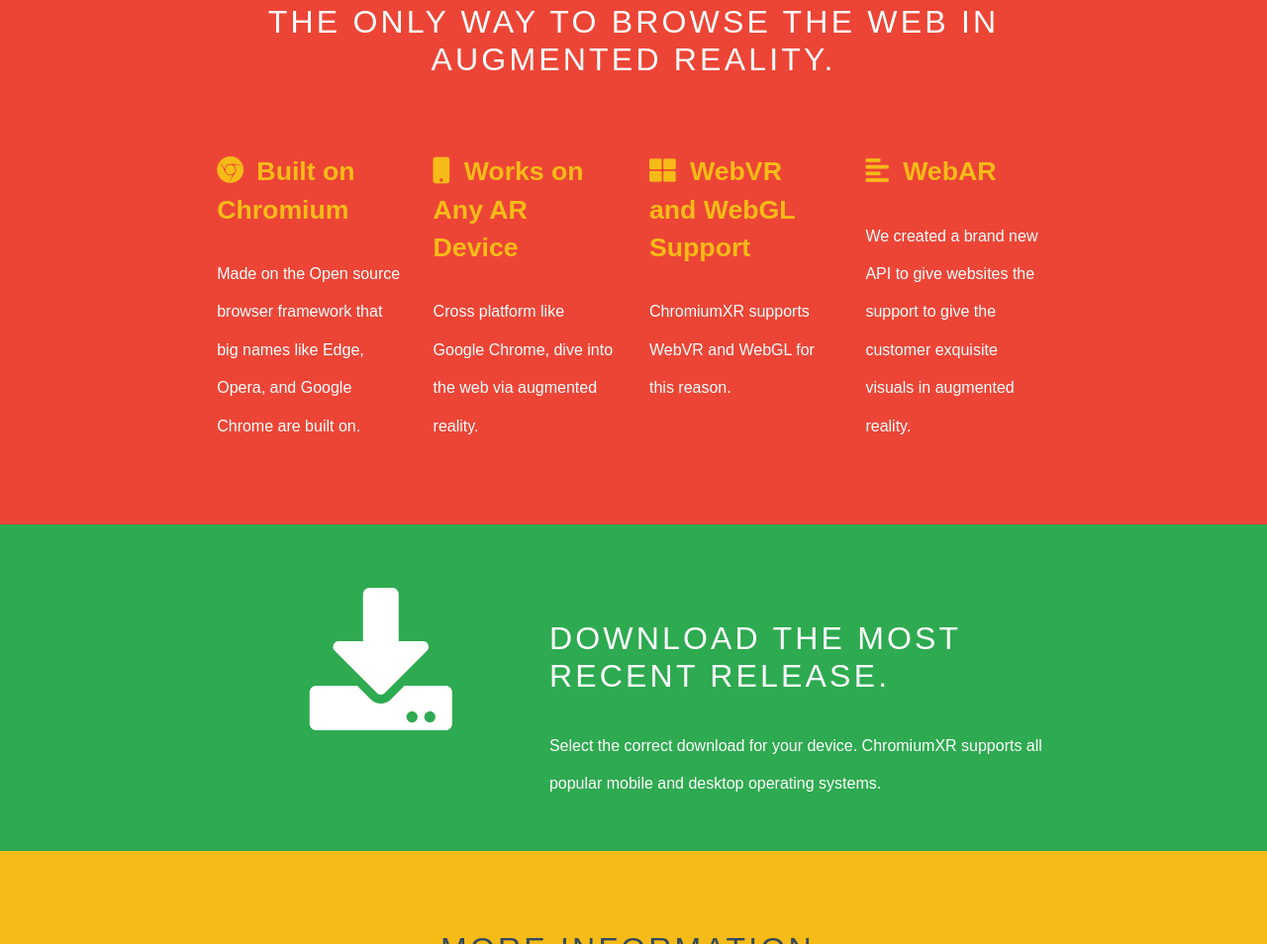
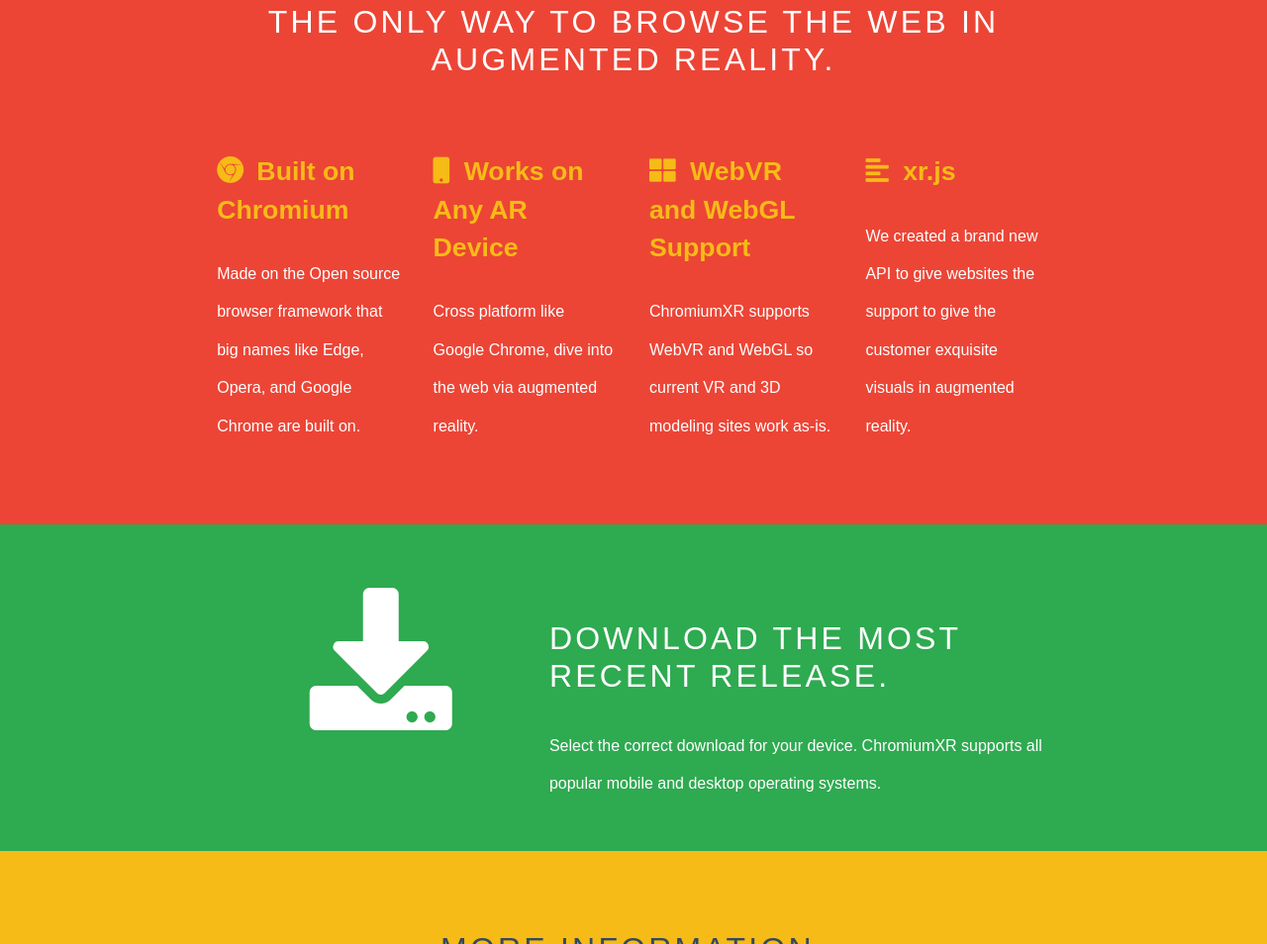
Before and after one commit to ChromiumXR/website, a plain HTML site: page index.html in a window 1280 px wide. Shown: the part 773-1727 px from the top of the page at 99% size. Drawn offline with nearby package versions, Linux system fonts and the light colour scheme; a script that the page names is missing.

Commit message:
updated the url

```diff
--- a/index.html
+++ b/index.html
@@ -87,13 +87,13 @@
                         WebVR and WebGL Support
                     </h3>
                     <p>
-                        ChromiumXR supports WebVR and WebGL for this reason.
+                        ChromiumXR supports WebVR and WebGL so current VR and 3D modeling sites work as-is.
                     </p>
                 </div>
                 <div class="l-box pure-u-1 pure-u-md-1-2 pure-u-lg-1-4">
                     <h3 class="content-subhead orange-text" style="font-size: 20pt">
                         <i class="fas fa-align-left"></i>
-                        WebAR
+                        xr.js
                     </h3>
                     <p>
                         We created a brand new API to give websites the support to give the customer exquisite visuals in augmented reality.
@@ -150,7 +150,7 @@
 
 <script src="https://ajax.googleapis.com/ajax/libs/jquery/3.3.1/jquery.min.js"></script>
 <script src="https://cdnjs.cloudflare.com/ajax/libs/three.js/87/three.min.js"></script>
-<script src="https://cdn.jsdelivr.net/gh/ChromiumXR/xrloader/build/bin/xrloader.min.js"></script>
+<script src="https://cdn.jsdelivr.net/gh/ChromiumXR/xr.js/dist/xrloader.min.js"></script>
 <script src="assets/js/index.js"></script>
 <script>
     $(document).ready(function () {
```
